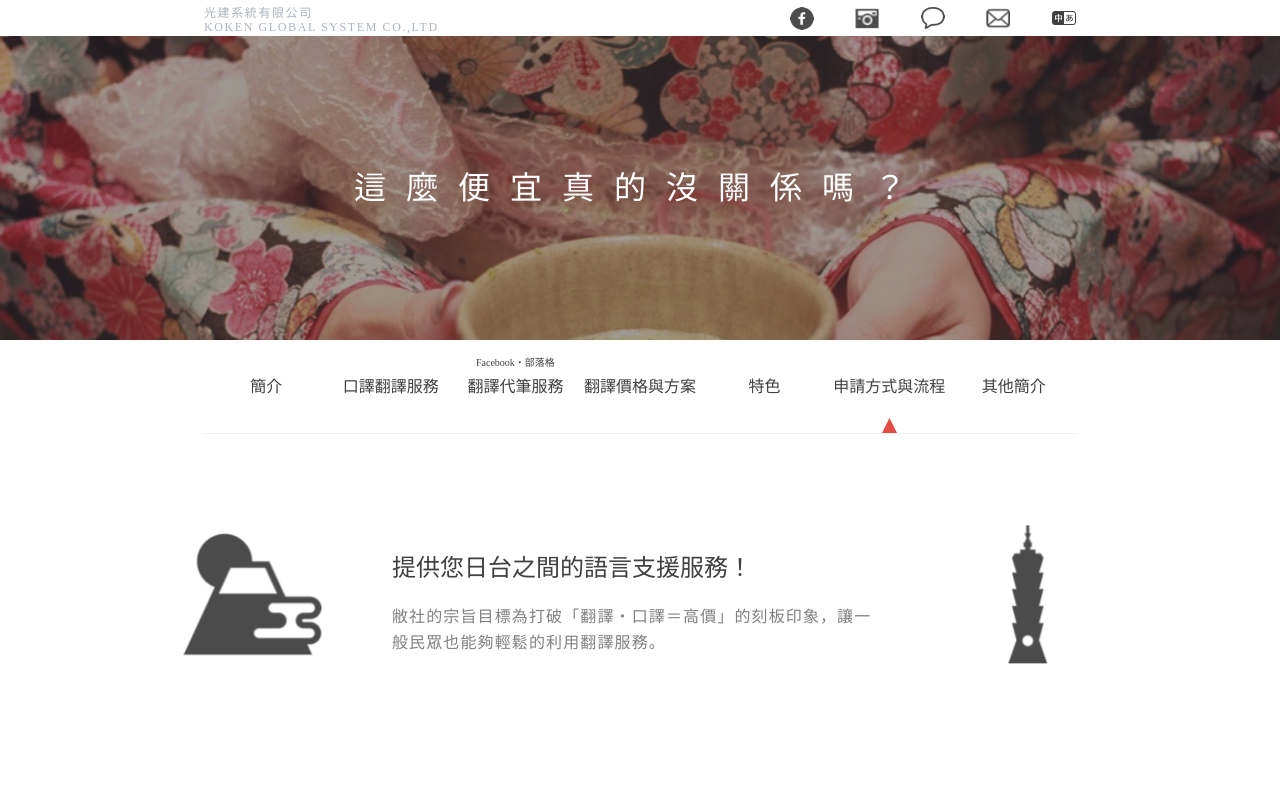
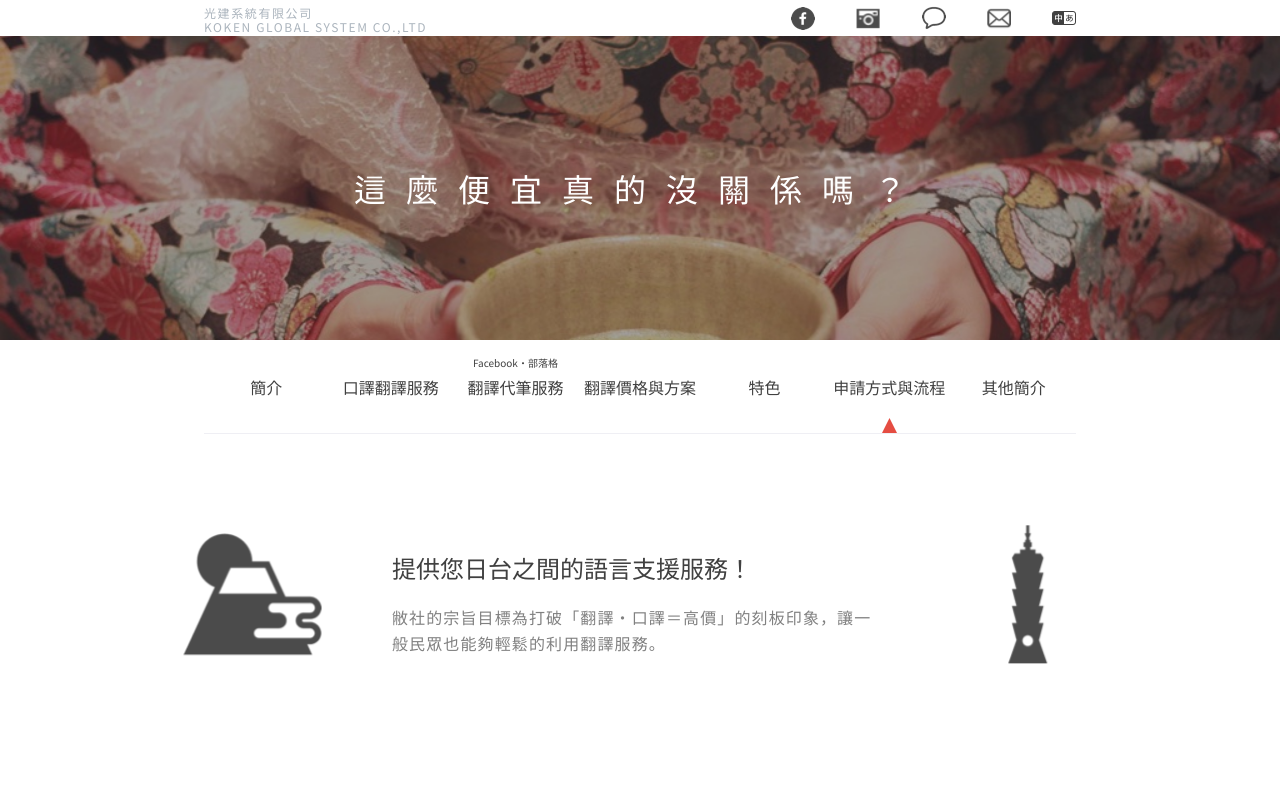
Before and after one commit to kakahikari/Web_jpA, a plain HTML site: page index.html in a window 1280 px wide. Shown: the top 792 px of the page. Drawn offline with Linux system fonts and the light colour scheme.

Commit message:
修正 字型

```diff
--- a/sass/style.scss
+++ b/sass/style.scss
@@ -11,6 +11,7 @@ $default: #404040;
 
 body {
   position: relative;
+  font-family: $fonts;
   font-size: 16px;
   color: $default;
   z-index: 1;
```
Also changed, not shown: stylesheet/style.css.
